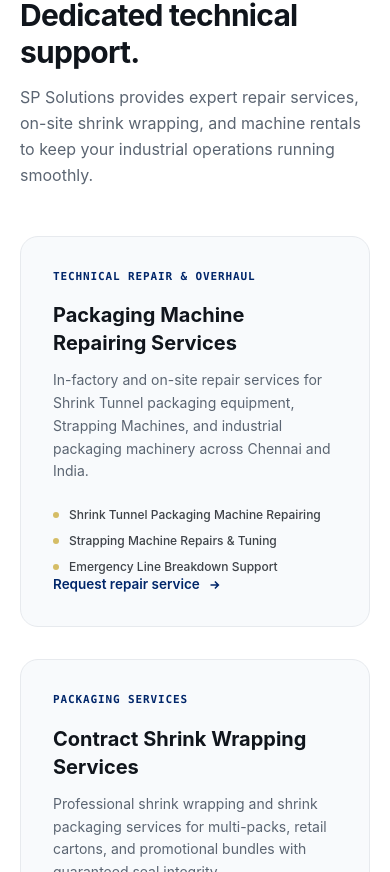
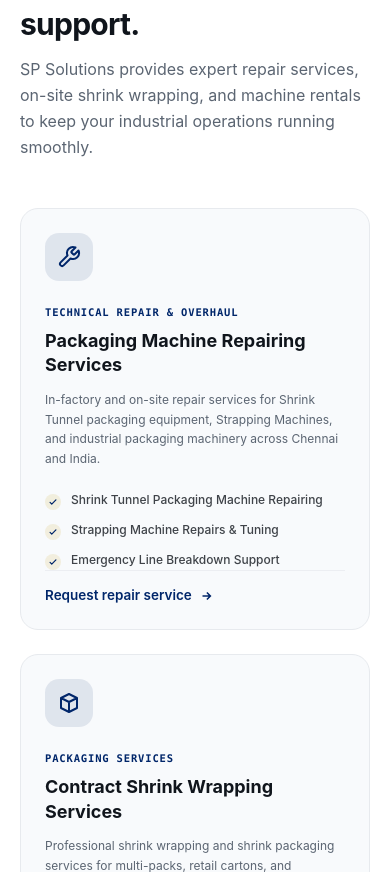
Before and after one commit to abraham2510/SP-Solutions, a Next.js app: page / in a window 390 px wide. Shown: the part 3294-4166 px from the top of the page. Built offline with nearby package versions, Linux system fonts and the light colour scheme.

Commit message:
Changes: UI in the Mobile view 1

```diff
--- a/app/components/Products.tsx
+++ b/app/components/Products.tsx
@@ -98,22 +98,22 @@
           </div>
 
           {/* Navigation Arrows */}
-          <div className="flex items-center gap-3 shrink-0 self-end md:self-auto">
+          <div className="flex items-center gap-2.5 sm:gap-3 shrink-0 self-end md:self-auto">
             <button
               onClick={() => scroll("left")}
-              className="w-12 h-12 rounded-full border border-[#D5DEF0] bg-white text-[#00266A] hover:bg-[#00266A] hover:text-white hover:border-[#00266A] transition-all duration-200 shadow-sm flex items-center justify-center cursor-pointer"
+              className="w-9 h-9 sm:w-12 sm:h-12 rounded-full border border-[#D5DEF0] bg-white text-[#00266A] hover:bg-[#00266A] hover:text-white hover:border-[#00266A] transition-all duration-200 shadow-sm flex items-center justify-center cursor-pointer"
               aria-label="Previous product"
             >
-              <svg className="w-5 h-5" fill="none" viewBox="0 0 24 24" stroke="currentColor" strokeWidth={2.2}>
+              <svg className="w-4 h-4 sm:w-5 sm:h-5" fill="none" viewBox="0 0 24 24" stroke="currentColor" strokeWidth={2.2}>
                 <path strokeLinecap="round" strokeLinejoin="round" d="M15 19l-7-7 7-7" />
               </svg>
             </button>
             <button
               onClick={() => scroll("right")}
-              className="w-12 h-12 rounded-full border border-[#D5DEF0] bg-white text-[#00266A] hover:bg-[#00266A] hover:text-white hover:border-[#00266A] transition-all duration-200 shadow-sm flex items-center justify-center cursor-pointer"
+              className="w-9 h-9 sm:w-12 sm:h-12 rounded-full border border-[#D5DEF0] bg-white text-[#00266A] hover:bg-[#00266A] hover:text-white hover:border-[#00266A] transition-all duration-200 shadow-sm flex items-center justify-center cursor-pointer"
               aria-label="Next product"
             >
-              <svg className="w-5 h-5" fill="none" viewBox="0 0 24 24" stroke="currentColor" strokeWidth={2.2}>
+              <svg className="w-4 h-4 sm:w-5 sm:h-5" fill="none" viewBox="0 0 24 24" stroke="currentColor" strokeWidth={2.2}>
                 <path strokeLinecap="round" strokeLinejoin="round" d="M9 5l7 7-7 7" />
               </svg>
             </button>
@@ -123,7 +123,8 @@
         {/* Horizontal Scroll Track */}
         <div
           ref={sliderRef}
-          className="flex gap-6 overflow-x-auto snap-x snap-mandatory scroll-smooth pb-6 pt-2 [scrollbar-width:none] [-ms-overflow-style:none] [&::-webkit-scrollbar]:hidden"
+          data-lenis-prevent
+          className="flex gap-4 sm:gap-6 overflow-x-auto snap-x snap-proximity sm:snap-mandatory scroll-smooth pb-6 pt-2 touch-pan-x [webkit-overflow-scrolling:touch] [scrollbar-width:none] [-ms-overflow-style:none] [&::-webkit-scrollbar]:hidden"
         >
           {PRODUCTS.map((product, i) => (
             <div
--- a/app/components/ServicesSection.tsx
+++ b/app/components/ServicesSection.tsx
@@ -1,7 +1,40 @@
+"use client";
+
 import ArrowIcon from "./icons/ArrowIcon";
+
+function RepairIcon() {
+  return (
+    <div className="w-12 h-12 rounded-xl bg-[#00266A]/10 text-[#00266A] flex items-center justify-center mb-6 group-hover:bg-[#00266A] group-hover:text-white transition-colors duration-300">
+      <svg className="w-6 h-6" fill="none" viewBox="0 0 24 24" stroke="currentColor" strokeWidth={2}>
+        <path strokeLinecap="round" strokeLinejoin="round" d="M14.7 6.3a1 1 0 000 1.4l1.6 1.6a1 1 0 001.4 0l3.77-3.77a6 6 0 01-7.94 7.94l-6.91 6.91a2.12 2.12 0 01-3-3l6.91-6.91a6 6 0 017.94-7.94l-3.76 3.76z" />
+      </svg>
+    </div>
+  );
+}
+
+function PackagingIcon() {
+  return (
+    <div className="w-12 h-12 rounded-xl bg-[#00266A]/10 text-[#00266A] flex items-center justify-center mb-6 group-hover:bg-[#00266A] group-hover:text-white transition-colors duration-300">
+      <svg className="w-6 h-6" fill="none" viewBox="0 0 24 24" stroke="currentColor" strokeWidth={2}>
+        <path strokeLinecap="round" strokeLinejoin="round" d="M20 7l-8-4-8 4m16 0l-8 4m8-4v10l-8 4m0-10L4 7m8 4v10M4 7v10l8 4" />
+      </svg>
+    </div>
+  );
+}
+
+function RentalIcon() {
+  return (
+    <div className="w-12 h-12 rounded-xl bg-[#00266A]/10 text-[#00266A] flex items-center justify-center mb-6 group-hover:bg-[#00266A] group-hover:text-white transition-colors duration-300">
+      <svg className="w-6 h-6" fill="none" viewBox="0 0 24 24" stroke="currentColor" strokeWidth={2}>
+        <path strokeLinecap="round" strokeLinejoin="round" d="M8 7V3m8 4V3m-9 8h10M5 21h14a2 2 0 002-2V7a2 2 0 00-2-2H5a2 2 0 00-2 2v12a2 2 0 002 2z" />
+      </svg>
+    </div>
+  );
+}
 
 const SERVICES = [
   {
+    icon: <RepairIcon />,
     title: "Packaging Machine Repairing Services",
     tag: "TECHNICAL REPAIR & OVERHAUL",
     desc: "In-factory and on-site repair services for Shrink Tunnel packaging equipment, Strapping Machines, and industrial packaging machinery across Chennai and India.",
@@ -14,6 +47,7 @@
     ],
   },
   {
+    icon: <PackagingIcon />,
     title: "Contract Shrink Wrapping Services",
     tag: "PACKAGING SERVICES",
     desc: "Professional shrink wrapping and shrink packaging services for multi-packs, retail cartons, and promotional bundles with guaranteed seal integrity.",
@@ -26,6 +60,7 @@
     ],
   },
   {
+    icon: <RentalIcon />,
     title: "Chamber Machine Rental Services",
     tag: "EQUIPMENT LEASING & RENTAL",
     desc: "Flexible rental solutions for Chamber Type Shrink Packing Machines to scale your production capacity during peak manufacturing demand without capital expenditure.",
@@ -41,9 +76,9 @@
 
 export default function ServicesSection() {
   return (
-    <section className="py-20 bg-white border-b border-[#E7EAEE]" id="services">
+    <section className="py-16 bg-white border-b border-[#E7EAEE]" id="services">
       <div className="wrap">
-        <div className="flex flex-col md:flex-row md:items-end justify-between gap-6 mb-12">
+        <div className="flex flex-col md:flex-row md:items-end justify-between gap-6 mb-12 sm:mb-16">
           <div className="max-w-[640px]">
             <span className="eyebrow eyebrow-dark mb-3">TECHNICAL SERVICES &amp; RENTALS</span>
             <h2 className="text-3xl sm:text-4xl lg:text-5xl font-bold text-[#10151C] tracking-tight leading-tight mb-3">
@@ -55,34 +90,43 @@
           </div>
         </div>
 
-        <div className="grid grid-cols-1 md:grid-cols-3 gap-8">
+        <div className="grid grid-cols-1 md:grid-cols-3 gap-6 sm:gap-8">
           {SERVICES.map((service, i) => (
             <div
               key={i}
-              className="flex flex-col rounded-2xl bg-[#F8FAFC] border border-[#E7EAEE] p-8 hover:border-[#D5BD66] hover:shadow-[0_20px_40px_-15px_rgba(0,38,106,0.12)] transition-all duration-300 group"
+              className="flex flex-col rounded-2xl bg-[#F8FAFC] border border-[#E7EAEE] p-6 sm:p-8 hover:border-[#D5BD66]/80 hover:bg-white hover:-translate-y-1.5 hover:shadow-[0_20px_40px_-15px_rgba(0,38,106,0.12)] transition-all duration-300 group relative overflow-hidden"
             >
-              <span className="font-mono text-[11px] font-semibold text-[#00266A] tracking-[0.08em] uppercase mb-4 block">
+              {/* Top Card Accent */}
+              <div className="absolute top-0 left-0 right-0 h-1 bg-transparent group-hover:bg-[#00266A] transition-colors duration-300" />
+
+              {service.icon}
+
+              <span className="font-mono text-[10.5px] font-bold text-[#00266A] tracking-[0.08em] uppercase mb-2 block">
                 {service.tag}
               </span>
-              <h3 className="text-xl font-bold text-[#10151C] mb-3 group-hover:text-[#00266A] transition-colors">
+              <h3 className="text-lg sm:text-xl font-bold text-[#10151C] mb-3 group-hover:text-[#00266A] transition-colors leading-snug">
                 {service.title}
               </h3>
-              <p className="text-[#5B6572] text-sm leading-relaxed mb-6">
+              <p className="text-[#5B6572] text-xs sm:text-sm leading-relaxed mb-6">
                 {service.desc}
               </p>
 
-              <ul className="space-y-2.5 mb-8 flex-grow">
+              <ul className="space-y-3 mb-8 flex-grow">
                 {service.items.map((item, idx) => (
-                  <li key={idx} className="flex items-center gap-2.5 text-xs font-medium text-[#10151C]/80">
-                    <span className="w-1.5 h-1.5 rounded-full bg-[#D5BD66] shrink-0" />
-                    {item}
+                  <li key={idx} className="flex items-start gap-2.5 text-xs font-medium text-[#10151C]/80">
+                    <span className="w-4 h-4 rounded-full bg-[#D5BD66]/20 text-[#00266A] flex items-center justify-center shrink-0 mt-0.5">
+                      <svg className="w-2.5 h-2.5" fill="none" viewBox="0 0 24 24" stroke="currentColor" strokeWidth={3}>
+                        <path strokeLinecap="round" strokeLinejoin="round" d="M5 13l4 4L19 7" />
+                      </svg>
+                    </span>
+                    <span className="leading-snug">{item}</span>
                   </li>
                 ))}
               </ul>
 
               <a
                 href={service.href}
-                className="card-link inline-flex items-center gap-2 text-sm font-semibold text-[#00266A] group-hover:text-[#D5BD66] transition-colors mt-auto"
+                className="card-link inline-flex items-center gap-2 text-xs sm:text-sm font-semibold text-[#00266A] group-hover:text-[#D5BD66] transition-colors mt-auto pt-4 border-t border-[#E7EAEE]/70"
               >
                 {service.linkText} <ArrowIcon />
               </a>
```
